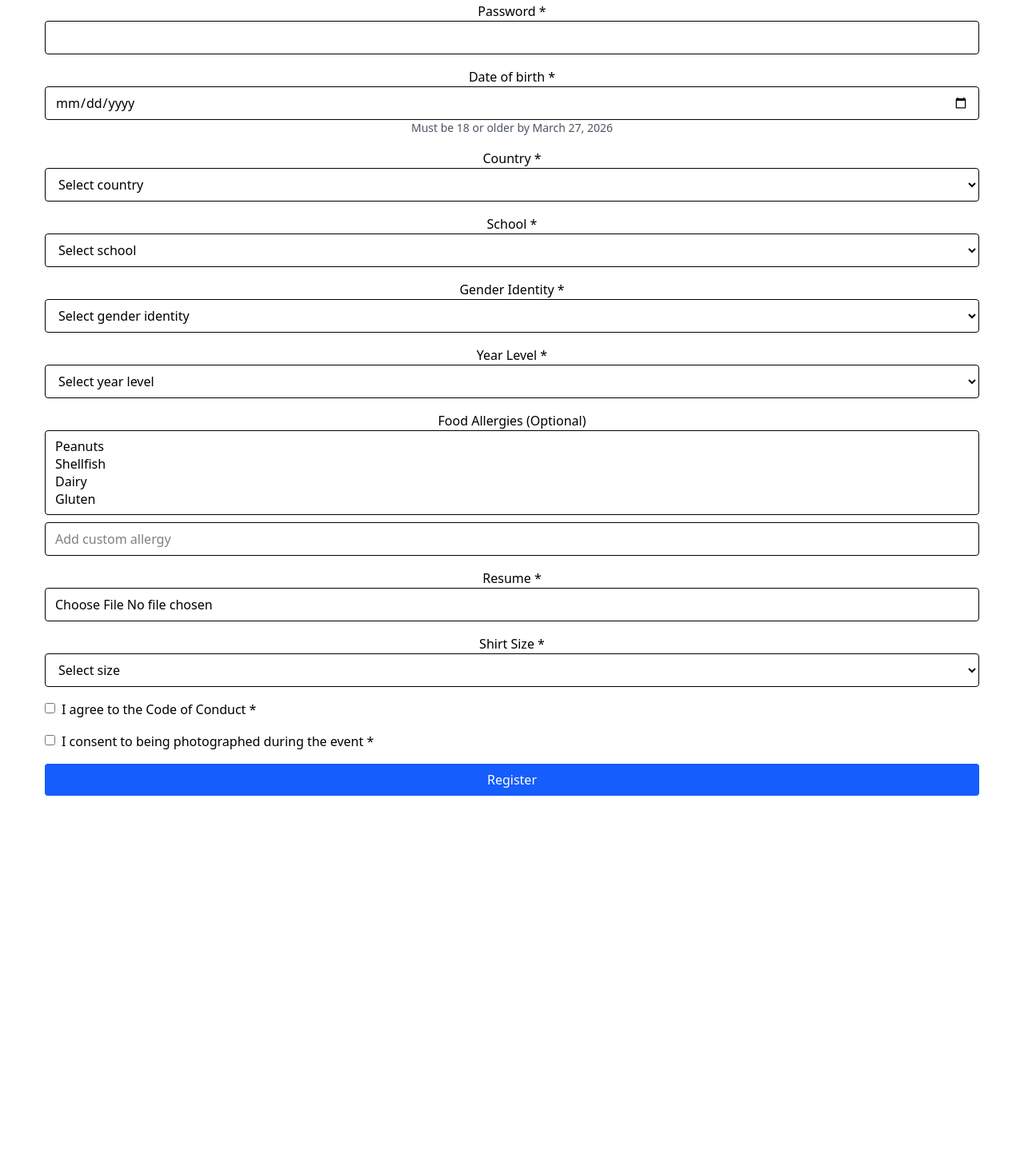
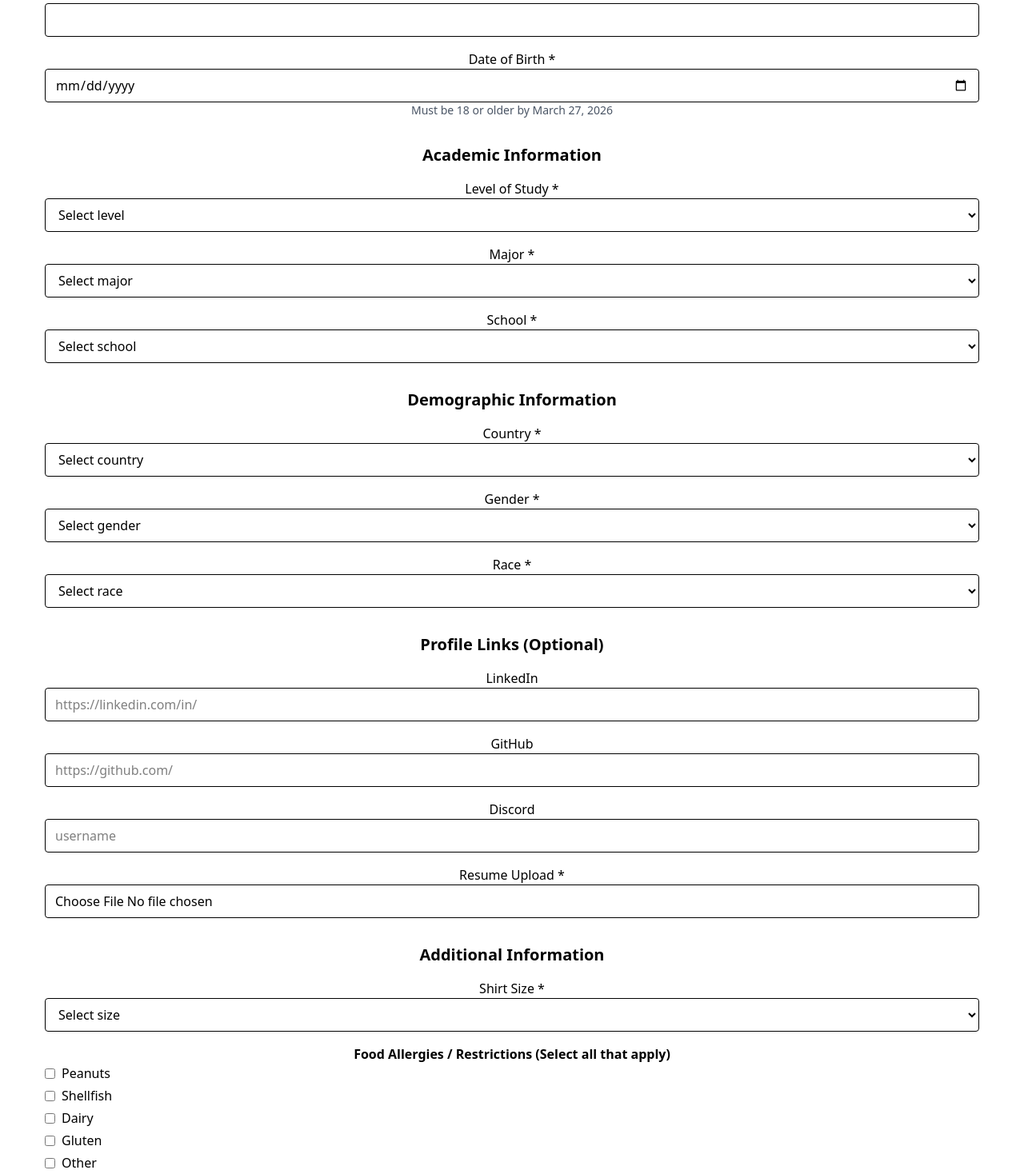
Before and after one commit to wicsfiu/witcon2026, a React (Vite) app in the folder witcon-frontend/: page /register in a window 1280 px wide. Shown: the part 482-1950 px from the top of the page at 80% size. Before the commit the page ends 1533 px from the top, so only its background shows below. Built offline with nearby package versions, Linux system fonts and the light colour scheme.

Commit message:
Testing updates in test branch

```diff
--- a/witcon-frontend/src/pages/Register.tsx
+++ b/witcon-frontend/src/pages/Register.tsx
@@ -1,7 +1,6 @@
 import { useState } from 'react';
 import type { ChangeEvent, FormEvent } from 'react';
-
-//comment
+import { useNavigate } from 'react-router-dom';
 
 interface FormData {
   firstName: string;
@@ -29,6 +28,7 @@ interface FormData {
   website: string;
   discord: string;
   foodAllergies: string[];
+  foodAllergiesOther: string;
   shirtSize: string;
   codeOfConduct: boolean;
   photographyConsent: boolean;
@@ -38,20 +38,75 @@ interface FormErrors {
   [key: string]: string;
 }
 
+interface InputFieldProps {
+  label: string;
+  id: string;
+  placeholder?: string;
+  value?: string;
+  required?: boolean;
+  onChange?: (e: ChangeEvent<HTMLInputElement>) => void;
+  type?: string;
+}
+
+const InputField: React.FC<InputFieldProps> = ({
+  label,
+  id,
+  placeholder = '',
+  value = '',
+  required = false,
+  onChange,
+  type = 'text',
+}) => (
+  <div>
+    <label htmlFor={id}>{label}{required && ' *'}</label>
+    <input
+      id={id}
+      name={id}
+      type={type}
+      placeholder={placeholder}
+      value={value}
+      onChange={onChange}
+      className="w-full border rounded px-3 py-2"
+      required={required}
+    />
+  </div>
+);
+
 const countries = ['United States', 'Peru', 'Mexico', 'Colombia', 'Brazil', 'Other'];
 const states = ['Florida', 'California', 'Texas', 'New York', 'Illinois', 'Other'];
+const raceOptions = [
+  'Asian',
+  'Black or African American',
+  'Hispanic or Latino',
+  'White',
+  'Native American or Alaska Native',
+  'Native Hawaiian or Other Pacific Islander',
+  'Other',
+];
+
 const schools = [
   'Florida International University',
   'University of Miami',
   'Miami Dade College',
   'Other',
 ];
-const yearLevels = ['Freshman', 'Sophomore', 'Junior', 'Senior', 'Graduate'];
+const levelOfStudyOptions = [
+  'Undergraduate',
+  'Graduate',
+  'Doctorate',
+  'Other',
+];
+const yearLevels = ['Freshman', 'Sophomore', 'Junior', 'Senior'];
+const fieldOfStudyOptions = [
+  'Computer Science',
+  'Information Technology', 'Other'];
 const genderOptions = ['Woman', 'Man', 'Non-binary', 'Other'];
-const allergyOptions = ['Peanuts', 'Shellfish', 'Dairy', 'Gluten'];
+const allergyOptions = ['Peanuts', 'Shellfish', 'Dairy', 'Gluten', 'Other'];
 const shirtSizes = ['XS', 'S', 'M', 'L', 'XL', 'XXL'];
 
+
 const Register: React.FC = () => {
+  const navigate = useNavigate();
   const [formData, setFormData] = useState<FormData>({
     firstName: '',
     lastName: '',
@@ -78,6 +133,7 @@ const Register: React.FC = () => {
     website: '',
     discord: '',
     foodAllergies: [],
+    foodAllergiesOther: '',
     shirtSize: '',
     codeOfConduct: false,
     photographyConsent: false
@@ -97,9 +153,28 @@ const Register: React.FC = () => {
 
   const handleFileChange = (e: ChangeEvent<HTMLInputElement>) => {
   if (e.target.files && e.target.files[0]) {
-      setResumeFile(e.target.files[0]);
+    const file = e.target.files[0];
+    const maxSize = 600 * 1024; // 600 KB limit
+
+    if (file.type !== 'application/pdf') {
+      setErrors(prev => ({ ...prev, resume: 'File must be a PDF' }));
+      return;
+    }
+    if (file.size > maxSize) {
+      setErrors(prev => ({ ...prev, resume: 'File must be under 600 KB' }));
+      return;
+    }
+
+    setErrors(prev => {
+      const newErrors = { ...prev };
+      delete newErrors.resume;
+      return newErrors;
+    });
+
+    setResumeFile(file);
   }
 };
+
 
   const validateAge = (dateOfBirth: string) => {
     const birthDate = new Date(dateOfBirth);
@@ -169,6 +244,7 @@ const Register: React.FC = () => {
         setErrors(data);
       } else {
         setIsSubmitted(true);
+        navigate('/profile');
       }
     } catch (err) {
       setErrors({ submit: 'Registration failed. Please try again.' });
@@ -188,9 +264,14 @@ if (isSubmitted) {
 }
 
 return (
-  <section className="space-y-4">
-    <h2 className="text-2xl font-bold">Registration</h2>
-    <form onSubmit={handleSubmit} className="space-y-4">
+  <section className="space-y-8">
+    <h2 className="text-2xl font-bold text-center">Registration</h2>
+
+    <form onSubmit={handleSubmit} className="space-y-8">
+
+      {/* Personal Information */}
+      <div className="space-y-4">
+        <h3 className="text-xl font-semibold">Personal Information</h3>
 
         {/* First Name */}
         <div>
@@ -248,23 +329,9 @@ return (
           {errors.confirmEmail && <div className="text-red-600 text-sm">{errors.confirmEmail}</div>}
         </div>
 
-      {/* Password */}
-      <div>
-        <label htmlFor="password">Password *</label>
-        <input
-          id="password"
-          type="password"
-          value={formData.password}
-          onChange={(e) => handleInputChange('password', e.target.value)}
-          className="w-full border rounded px-3 py-2"
-          required
-        />
-        {errors.password && <div className="text-red-600 text-sm">{errors.password}</div>}
-      </div>
-
         {/* Date of Birth */}
         <div>
-        <label htmlFor="dateOfBirth"> Date of birth *</label>
+          <label htmlFor="dateOfBirth">Date of Birth *</label>
           <input
             id="dateOfBirth"
             type="date"
@@ -273,9 +340,120 @@ return (
             className="w-full border rounded px-3 py-2"
             required
           />
-        <div className="text-sm text-gray-600">Must be 18 or older by March 27, 2026</div>
-        {errors.dateOfBirth && <div className="text-red-600 text-sm">{errors.dateOfBirth}</div>}
+          <p className="text-sm text-gray-600">Must be 18 or older by March 27, 2026</p>
         </div>
+      </div>
+
+
+      {/* Academic Information */}
+      <div className="space-y-4">
+        <h3 className="text-xl font-semibold">Academic Information</h3>
+
+        {/* Level of Study */}
+        <div>
+          <label htmlFor="levelOfStudy">Level of Study *</label>
+          <select
+            id="levelOfStudy"
+            value={formData.levelOfStudy}
+            onChange={(e) => handleInputChange('levelOfStudy', e.target.value)}
+            className="w-full border rounded px-3 py-2"
+            required
+          >
+            <option value="">Select level</option>
+            {levelOfStudyOptions.map(level => (
+              <option key={level} value={level}>{level}</option>
+            ))}
+          </select>
+
+          {formData.levelOfStudy === 'Other' && (
+            <input
+              type="text"
+              placeholder="Please specify"
+              value={formData.studyOther}
+              onChange={(e) => handleInputChange('studyOther', e.target.value)}
+              className="w-full border rounded px-3 py-2 mt-2"
+              required
+            />
+          )}
+        </div>
+
+        {/* Year Level */}
+        {formData.levelOfStudy === 'Undergraduate' && (
+          <div>
+            <label htmlFor="yearLevel">Year Level *</label>
+            <select
+              id="yearLevel"
+              value={formData.yearLevel}
+              onChange={(e) => handleInputChange('yearLevel', e.target.value)}
+              className="w-full border rounded px-3 py-2"
+              required
+            >
+              <option value="">Select year</option>
+              {yearLevels.map(y => <option key={y} value={y}>{y}</option>)}
+            </select>
+          </div>
+        )}
+
+        {/* Major */}
+        <div>
+          <label htmlFor="fieldOfStudy">Major *</label>
+          <select
+            id="fieldOfStudy"
+            value={formData.fieldOfStudy}
+            onChange={(e) => handleInputChange('fieldOfStudy', e.target.value)}
+            className="w-full border rounded px-3 py-2"
+            required
+          >
+            <option value="">Select major</option>
+            {fieldOfStudyOptions.map(option => (
+              <option key={option} value={option}>{option}</option>
+            ))}
+          </select>
+          {formData.fieldOfStudy === 'Other' && (
+            <input
+              type="text"
+              placeholder="Please specify"
+              value={formData.fieldOther}
+              onChange={(e) => handleInputChange('fieldOther', e.target.value)}
+              className="w-full border rounded px-3 py-2 mt-2"
+              required
+            />
+          )}
+        </div>
+
+        {/* School */}
+        <div>
+          <label htmlFor="school">School *</label>
+          <select
+            id="school"
+            value={formData.school}
+            onChange={(e) => handleInputChange('school', e.target.value)}
+            className="w-full border rounded px-3 py-2"
+            required
+          >
+            <option value="">Select school</option>
+            {schools.map(s => (
+              <option key={s} value={s}>{s}</option>
+            ))}
+          </select>
+          {formData.school === 'Other' && (
+            <input
+              type="text"
+              placeholder="Please specify"
+              value={formData.schoolOther}
+              onChange={(e) => handleInputChange('schoolOther', e.target.value)}
+              className="w-full border rounded px-3 py-2 mt-2"
+              required
+            />
+          )}
+        </div>
+      </div>
+
+
+
+      {/* Demographic Information */}
+      <div className="space-y-4">
+        <h3 className="text-xl font-semibold">Demographic Information</h3>
 
         {/* Country */}
         <div>
@@ -288,11 +466,8 @@ return (
             required
           >
             <option value="">Select country</option>
-              {countries.map((c) => (
-                <option key={c} value={c}>{c}</option>
-              ))}
+            {countries.map(c => <option key={c} value={c}>{c}</option>)}
           </select>
-            {errors.country && <div className="text-red-600 text-sm">{errors.country}</div>}
         </div>
 
         {/* State */}
@@ -307,33 +482,66 @@ return (
               required
             >
               <option value="">Select state</option>
-          {states.map((s) => (
-           <option key={s} value={s}>{s}</option>
-          ))}
+              {states.map(s => <option key={s} value={s}>{s}</option>)}
             </select>
-        {errors.state && <div className="text-red-600 text-sm">{errors.state}</div>}
           </div>
         )}
 
-    {/* School */}
+        {/* Gender */}
         <div>
-      <label htmlFor="school">School *</label>
+          <label htmlFor="genderIdentity">Gender *</label>
           <select
-        id="school"
-        value={formData.school}
-        onChange={(e) => handleInputChange('school', e.target.value)}
+            id="genderIdentity"
+            value={formData.genderIdentity}
+            onChange={(e) => handleInputChange('genderIdentity', e.target.value)}
             className="w-full border rounded px-3 py-2"
             required
           >
-        <option value="">Select school</option>
-        {schools.map((s) => (
-        <option key={s} value={s}>{s}</option>
+            <option value="">Select gender</option>
+            {genderOptions.map(g => <option key={g} value={g}>{g}</option>)}
+          </select>
+          {formData.genderIdentity === 'Other' && (
+            <input
+              type="text"
+              placeholder="Please specify"
+              value={formData.genderOther}
+              onChange={(e) => handleInputChange('genderOther', e.target.value)}
+              className="w-full border rounded px-3 py-2 mt-2"
+              required
+            />
+          )}
+        </div>
+
+        {/* Race */}
+        <div>
+          <label htmlFor="race">Race *</label>
+          <select
+            id="race"
+            value={formData.raceEthnicity}
+            onChange={(e) => handleInputChange('raceEthnicity', e.target.value)}
+            className="w-full border rounded px-3 py-2"
+            required
+          >
+            <option value="">Select race</option>
+            {['Asian', 'Black or African American', 'Hispanic or Latino', 'White', 'Native American', 'Other'].map(r => (
+              <option key={r} value={r}>{r}</option>
             ))}
           </select>
-    {errors.school && <div className="text-red-600 text-sm">{errors.school}</div>}
+          {formData.raceEthnicity === 'Other' && (
+            <input
+              type="text"
+              placeholder="Please specify"
+              value={formData.raceOther}
+              onChange={(e) => handleInputChange('raceOther', e.target.value)}
+              className="w-full border rounded px-3 py-2 mt-2"
+              required
+            />
+          )}
+        </div>
       </div>
 
-    {/* Panther ID */}
+
+    {/* Panther ID
     {formData.school === 'Florida International University' && (
     <div>
         <label htmlFor="pantherID">Panther ID *</label>
@@ -347,98 +555,17 @@ return (
         />
         {errors.pantherID && <div className="text-red-600 text-sm">{errors.pantherID}</div>}
     </div>
-    )}
-
-    {/* School Other */}
-    {formData.school === 'Other' && (
-    <div>
-        <label htmlFor="schoolOther">Please specify your school *</label>
-        <input
-        id="schoolOther"
-        type="text"
-        value={formData.schoolOther}
-        onChange={(e) => handleInputChange('schoolOther', e.target.value)}
-        className="w-full border rounded px-3 py-2"
-        required
-        />
-        {errors.schoolOther && <div className="text-red-600 text-sm">{errors.schoolOther}</div>}
-    </div>
-    )}
+    )} */}
 
 
-    {/* Gender Identity */}
+     {/* Profile Links */}
+      <div className="space-y-4">
+        <h3 className="text-xl font-semibold">Profile Links (Optional)</h3>
+        <InputField label="LinkedIn" id="linkedin" placeholder="https://linkedin.com/in/" />
+        <InputField label="GitHub" id="github" placeholder="https://github.com/" />
+        <InputField label="Discord" id="discord" placeholder="username" />
         <div>
-        <label htmlFor="genderIdentity">Gender Identity *</label>
-        <select
-          id="genderIdentity"
-          value={formData.genderIdentity}
-          onChange={(e) => handleInputChange('genderIdentity', e.target.value)}
-          className="w-full border rounded px-3 py-2"
-          required
-        >
-          <option value="">Select gender identity</option>
-          {genderOptions.map(option => (
-            <option key={option} value={option}>{option}</option>
-          ))}
-        </select>
-        {errors.genderIdentity && <div className="text-red-600 text-sm">{errors.genderIdentity}</div>}
-      </div>
-
-      {/* Year Level */}
-      <div>
-        <label htmlFor="yearLevel">Year Level *</label>
-        <select
-          id="yearLevel"
-          value={formData.yearLevel}
-          onChange={(e) => handleInputChange('yearLevel', e.target.value)}
-          className="w-full border rounded px-3 py-2"
-          required
-        >
-          <option value="">Select year level</option>
-          {yearLevels.map(level => (
-            <option key={level} value={level}>{level}</option>
-          ))}
-        </select>
-        {errors.yearLevel && <div className="text-red-600 text-sm">{errors.yearLevel}</div>}
-      </div>
-
-      {/* Food Allergies */}
-      <div>
-        <label htmlFor="foodAllergies">Food Allergies (Optional)</label>
-        <select
-          id="foodAllergies"
-          multiple
-          value={formData.foodAllergies}
-          onChange={(e) => {
-            const selected = Array.from(e.target.selectedOptions, opt => opt.value);
-            handleMultiSelectChange('foodAllergies', selected);
-          }}
-          className="w-full border rounded px-3 py-2"
-        >
-          {allergyOptions.map(option => (
-            <option key={option} value={option}>{option}</option>
-          ))}
-        </select>
-        <input
-          type="text"
-          placeholder="Add custom allergy"
-          onKeyDown={(e) => {
-            if (e.key === 'Enter' && e.currentTarget.value.trim()) {
-              e.preventDefault();
-              const newAllergy = e.currentTarget.value.trim();
-              if (!formData.foodAllergies.includes(newAllergy)) {
-                handleMultiSelectChange('foodAllergies', [...formData.foodAllergies, newAllergy]);
-              }
-              e.currentTarget.value = '';
-            }
-          }}
-          className="w-full border rounded px-3 py-2 mt-2"
-        />
-      </div>
-
-      {/* Resume Upload */}
-      <div>
-        <label htmlFor="resume">Resume *</label>
+          <label htmlFor="resume">Resume Upload *</label>
           <input
             id="resume"
             type="file"
@@ -447,8 +574,13 @@ return (
             accept=".pdf,.doc,.docx"
             required
           />
-        {errors.resume && <div className="text-red-600 text-sm">{errors.resume}</div>}
         </div>
+      </div>
+
+
+      {/* Additional Information */}
+      <div className="space-y-4">
+        <h3 className="text-xl font-semibold">Additional Information</h3>
 
         {/* Shirt Size */}
         <div>
@@ -461,12 +593,52 @@ return (
             required
           >
             <option value="">Select size</option>
-          {shirtSizes.map(size => (
-            <option key={size} value={size}>{size}</option>
+            {shirtSizes.map(size => <option key={size} value={size}>{size}</option>)}
+          </select>
+        </div>
+
+        {/* Food Allergies/Restrictions */}
+        <div className="space-y-2">
+        <label className="font-semibold">Food Allergies / Restrictions (Select all that apply)</label>
+
+        <div className="flex flex-col space-y-1">
+            {allergyOptions.map(option => (
+            <label key={option} className="flex items-center space-x-2">
+            <input
+                type="checkbox"
+                checked={formData.foodAllergies.includes(option)}
+                onChange={(e) => {
+                const newAllergies = e.target.checked
+                  ? [...formData.foodAllergies, option]
+                  : formData.foodAllergies.filter(a => a !== option);
+
+              if (!e.target.checked && option === 'Other') {
+                handleInputChange('foodAllergiesOther', '');
+              }
+
+                handleMultiSelectChange('foodAllergies', newAllergies);
+              }}
+            />
+          <span>{option}</span>
+          </label>
           ))}
-        </select>
-        {errors.shirtSize && <div className="text-red-600 text-sm">{errors.shirtSize}</div>}
         </div>
+
+      {/* Only show textbox if "Other" is selected */}
+      {formData.foodAllergies.includes('Other') && (
+        <input
+            type="text"
+            placeholder="Please specify"
+            value={formData.foodAllergiesOther || ''}
+            onChange={(e) => handleInputChange('foodAllergiesOther', e.target.value)}
+            className="w-full border rounded px-3 py-2 mt-2"
+            required
+        />
+        )}
+        </div>
+      </div>
+
+
 
       {/* Agreements */}
       <div>
```
Lines whose indentation alone changed are shown as unchanged.
